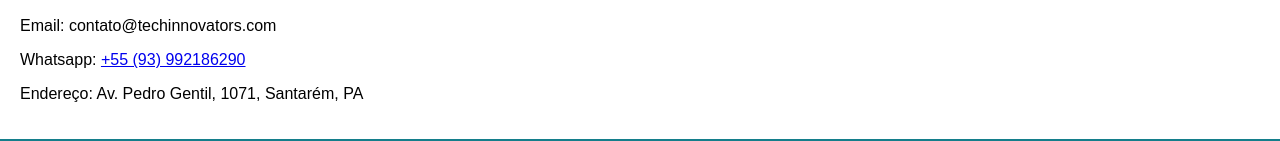
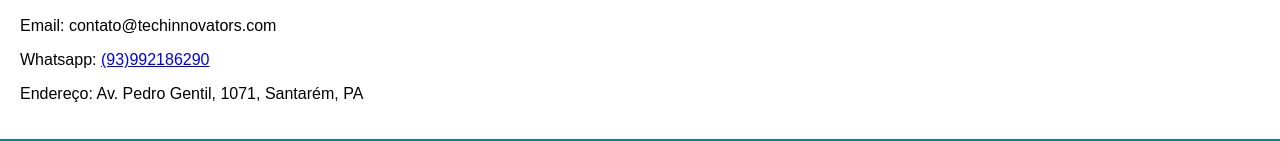
Before and after one commit to Jarlisonn/Website_Institucional, a plain HTML site: page assets/index.html in a window 1280 px wide. Shown: the part 3712-3853 px from the top of the page. Drawn offline with Linux system fonts and the light colour scheme.

Commit message:
Update da página principal

```diff
--- a/assets/index.html
+++ b/assets/index.html
@@ -97,7 +97,7 @@
             </form>
             <div class="contact-info">
                 <p>Email: contato@techinnovators.com</p>
-                <p>Whatsapp: <a href="https://wa.me/5593992186290"> +55 (93) 992186290</a></p>
+                <p>Whatsapp: <a href="https://wa.me/5593992186290"> (93)992186290</a></p>
                 <p>Endereço: Av. Pedro Gentil, 1071, Santarém, PA</p>
             </div>
         </section>
```
